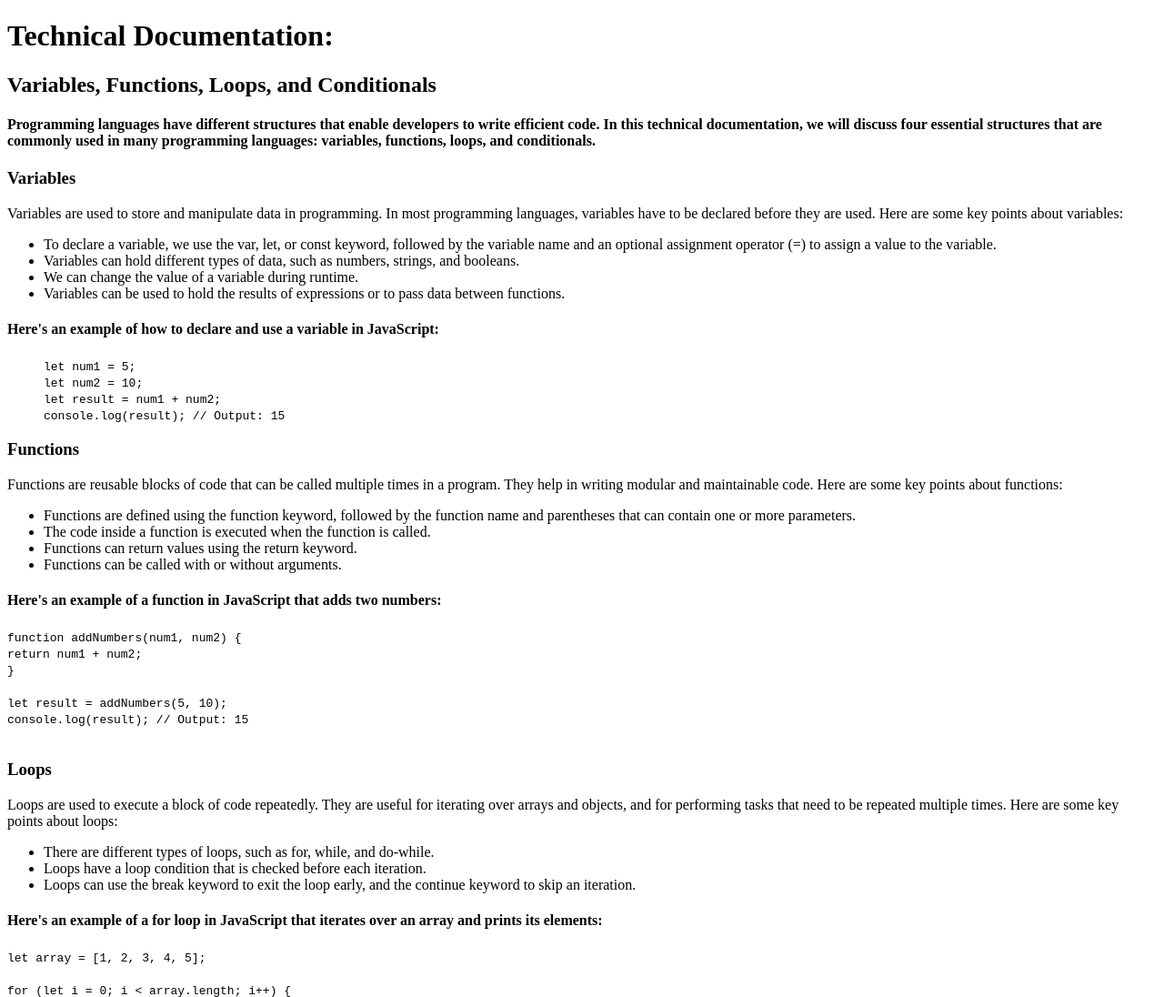
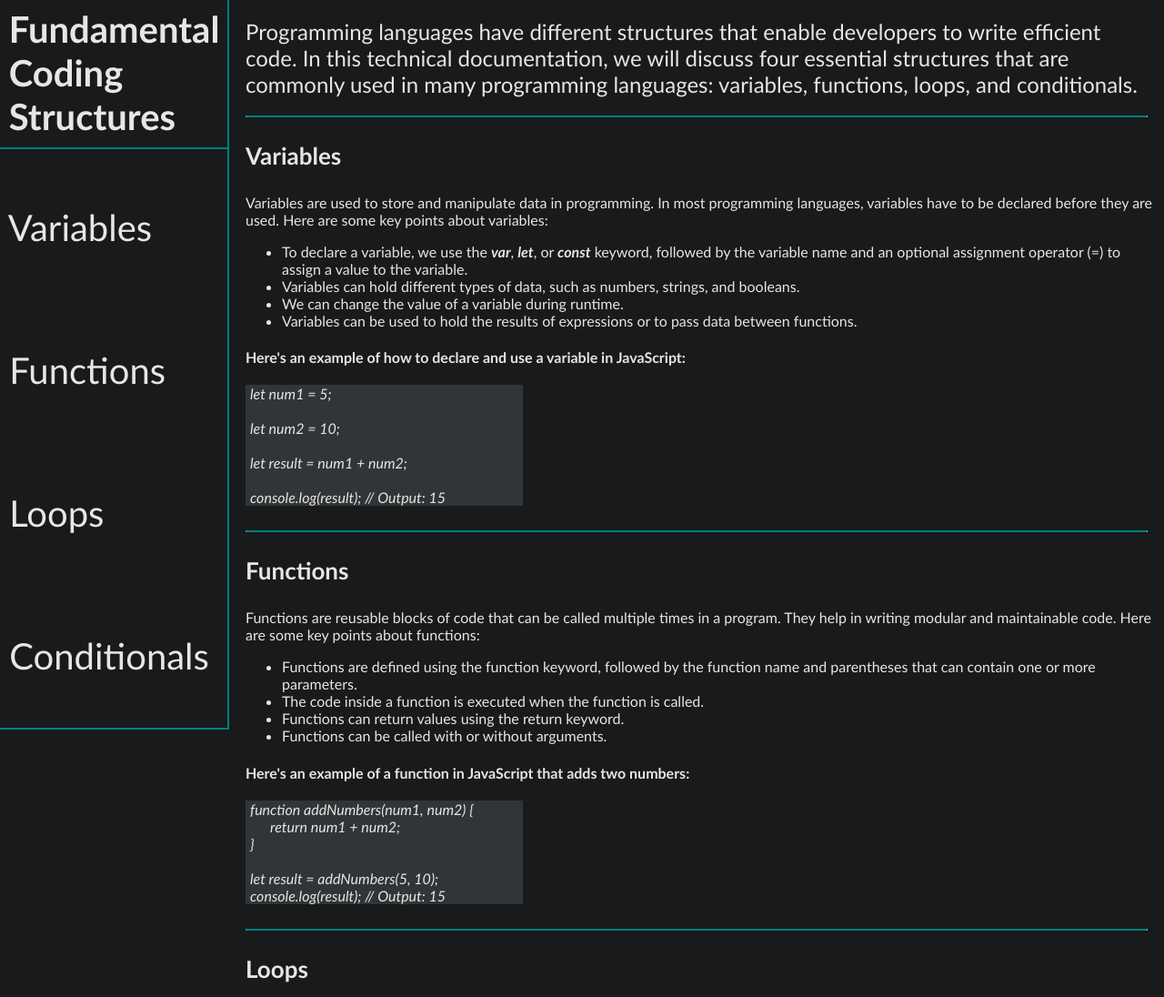
Before and after one commit to adamprinciotta/Techincal-Documentation, a plain HTML site: page index.html in a window 1280 px wide. Shown: the top 1096 px of the page at 91% size. Drawn offline with Linux system fonts and the light colour scheme.

Commit message:
Finished the CSS

```diff
--- a/index.html
+++ b/index.html
@@ -3,21 +3,30 @@
 
 <head>
     <meta charset="UTF-8">
-    <link rel="stylesheet" href="./stlyes.css">
+    <link rel="stylesheet" href="./styles.css">
     <meta http-equiv="X-UA-Compatible" content="IE=edge">
     <meta name="viewport" content="width=device-width, initial-scale=1.0">
     <title>Document</title>
+    <nav id="navbar">
+        <h1>&nbsp;Fundamental &nbsp;Coding &nbsp;Structures</h1>
+        <!-- <h2>Variables, Functions, Loops, and Conditionals</h2>
+        -->
+        <a class="nav-link" id="variablesNav" href="#variables">&nbsp;Variables</a>
+        <a class="nav-link" href="#functions">&nbsp;Functions</a>
+        <a class="nav-link" href="#loops">&nbsp;Loops</a>
+        <a class="nav-link" href="#conditionals">&nbsp;Conditionals</a>
+    </nav>
 </head>
 
 <body>
-    <h1>Technical Documentation:</h1>
-    <h2>Variables, Functions, Loops, and Conditionals</h2>
 
-    <h4>Programming languages have different structures that enable developers to write efficient code. In this
+
+    <h2>Programming languages have different structures that enable developers to write efficient code. In this
         technical documentation, we will discuss four essential structures that are commonly used in many programming
-        languages: variables, functions, loops, and conditionals. </h4>
+        languages: variables, functions, loops, and conditionals. </h2>
+    <hr class="under">
 
-    <h3>Variables</h3>
+    <h3 id="variables">Variables</h3>
 
     <p>Variables are used to store and manipulate data in programming. In most programming languages, variables have to
         be declared before they are used. Here are some key points about variables: </p>
@@ -33,14 +42,15 @@
 
     <h4>Here's an example of how to declare and use a variable in JavaScript:</h4>
 
-    <ul>
+    <div class="codeContainer">
             <code>let num1 = 5;</code><br />
             <code>let num2 = 10;</code><br />
             <code>let result = num1 + num2;</code><br />
             <code>console.log(result); // Output: 15</code>
-    </ul>
-
-    <h3>Functions</h3>
+    </div>
+    <br>
+    <hr class="under">
+    <h3 id="functions">Functions</h3>
     <p>Functions are reusable blocks of code that can be called multiple times in a program. They help in writing modular
     and maintainable code. Here are some key points about functions:</p>
 
@@ -54,20 +64,23 @@
 
     <h4>Here's an example of a function in JavaScript that adds two numbers:</h4>
 
+    <div class="codeContainer">
         <code>function addNumbers(num1, num2) {
             <br />
-        <span class="tab">return num1 + num2;</span> <br />
+            &emsp;&emsp;return num1 + num2;<br />
         }
         <br />
         <br />
         let result = addNumbers(5, 10);
         <br />
         console.log(result); // Output: 15
+        </code>
+    </div>
     <br />
-    <br />
-</code>
+    <hr class="under">
 
-    <h3>Loops</h3>
+
+    <h3 id="loops">Loops</h3>
     <p>Loops are used to execute a block of code repeatedly. They are useful for iterating over arrays and objects, and for
     performing tasks that need to be repeated multiple times. Here are some key points about loops:</p>
 
@@ -79,15 +92,19 @@
 
     <h4>Here's an example of a for loop in JavaScript that iterates over an array and prints its elements:</h4>
 
+    <div class="codeContainer">
         <code>let array = [1, 2, 3, 4, 5];
             <br>
             <br>
         for (let i = 0; i < array.length; i++) {
-        <br> console.log(array[i]);
+            <br> &emsp;&emsp;console.log(array[i]);
             <br>}
         </code>
+    </div>
     <br>
-        <h3>Conditionals</h3>
+    <hr class="under">
+
+        <h3 id="conditionals">Conditionals</h3>
         <p>Conditionals are used to execute code
         based on a condition. They are useful for making decisions and branching the program's flow. Here are some key
         points about conditionals:</p>
@@ -100,14 +117,16 @@
         <h4>Here's an example of an if statement in JavaScript that checks if a number is positive or
         negative:</h4>
 
+        <div class="codeContainer">
             <code>let num=5;
                 <br>
                 <br>if (num > 0) {
-            <br>console.log("The number is positive");
+                <br>&emsp;&emsp;console.log("The number is positive");
                 <br>} else {
-            <br>console.log("The number is negative");
+                <br>&emsp;&emsp;console.log("The number is negative");
                 <br>}
             </code>
+        </div>
         <h4>In conclusion, variables, functions, loops, and conditionals are fundamental to each coding language</h4>
         </p>
 </body>
--- a/styles.css
+++ b/styles.css
@@ -0,0 +1,114 @@
+*{
+    font-family: 'Gill Sans', 'Gill Sans MT', Calibri, 'Trebuchet MS', sans-serif;
+    background-color: #181A1B;
+    color: #E8E6E3;
+}
+
+
+#navbar{
+    width: 250px;
+    display: flex;
+    flex-direction: column;
+    justify-content: space-around;
+    align-items: left;
+    border-right: 2px solid teal;
+    height: 110vh;
+    position: fixed;
+    /* margin-left: -250px;
+    padding-left: 0px; */
+    left: 0px;
+    top: 0;
+    margin-top: -10vh;
+
+}
+
+#navbar:first-child{
+    border-bottom: 2px solid teal;
+}
+
+#variablesNav{
+    margin-top: -10vh;
+}
+
+h1{
+    font-size: 40px;
+    border-bottom: 2px solid teal;
+    padding-bottom: 10px;
+}
+
+h2{
+    font-weight: normal;
+}
+
+h3{
+    font-size: 26px;
+}
+
+body{
+    margin-left: 250px;
+    padding-left: 20px;
+}
+
+a{
+    font-size: 40px;
+    text-decoration: none;
+    color: #E8E6E3;
+}
+
+.tab{
+    tab-size: 10;
+}
+
+code{
+    font-style: italic;
+    background: #313537;
+}
+
+.codeContainer{
+    display: flex;
+    flex-direction: column;
+    justify-content: center;
+    /* margin-left: 10px; */
+    padding-left: 5px;
+    background-color: #313537;
+    width: 300px;
+}
+
+.under{
+    border-top: 1px solid teal;
+    border-bottom: 1px solid teal;
+    margin-right: 10px;
+}
+
+.bold{
+    font-weight: bold;
+    font-style: italic;
+}
+
+
+
+@media (max-width: 700px){
+    #navbar{
+        width: 120px;
+    }
+    h1{
+        font-size: 20px;
+    }
+    h2{
+        font-size: 18px;
+    }
+    a{
+        font-size: 22px;
+    }
+    body{
+        margin-left: 130px;
+    }
+    h3{
+        font-size: 22px;
+    }
+
+    .codeContainer{
+        width: 200px;
+        margin: 0 auto;
+    }
+}
```
Lines whose indentation alone changed are shown as unchanged.
